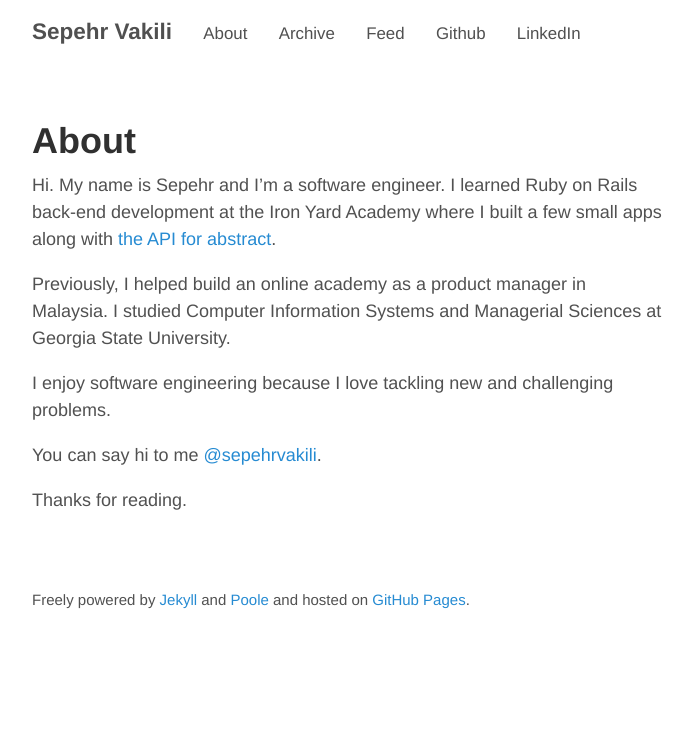
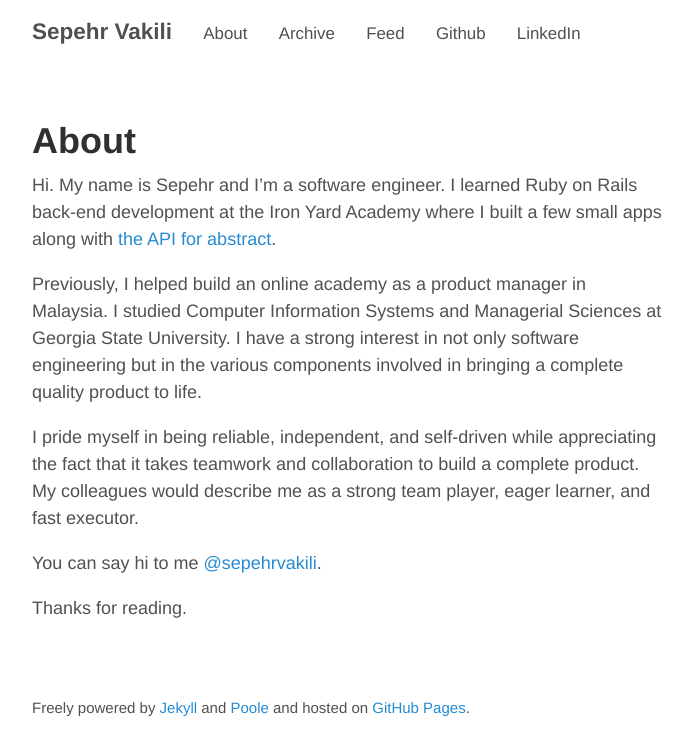
Before and after one commit to heysep/sepehr.github.io, a Jekyll site: the page built from about.md, in a window 1280 px wide. Shown: the top 756 px of the page, without its empty margins (293-985 px from the left). Built offline with Jekyll 4.4.1, drawn with Linux system fonts in a browser that asks for light colours.

Commit message:
Update bio with more detail

```diff
--- a/about.md
+++ b/about.md
@@ -5,9 +5,9 @@ title: About
 
 Hi. My name is Sepehr and I'm a software engineer. I learned Ruby on Rails back-end development at the Iron Yard Academy where I built a few small apps along with [the API for abstract](https://github.com/sepehrvakili/abstract-be).
 
-Previously, I helped build an online academy as a product manager in Malaysia. I studied Computer Information Systems and Managerial Sciences at Georgia State University.
+Previously, I helped build an online academy as a product manager in Malaysia. I studied Computer Information Systems and Managerial Sciences at Georgia State University. I have a strong interest in not only software engineering but in the various components involved in bringing a complete quality product to life.
 
-I enjoy software engineering because I love tackling new and challenging problems.
+I pride myself in being reliable, independent, and self-driven while appreciating the fact that it takes teamwork and collaboration to build a complete product. My colleagues would describe me as a strong team player, eager learner, and fast executor.
 
 You can say hi to me [@sepehrvakili](https://twitter.com/sepehrvakili).
 
```
